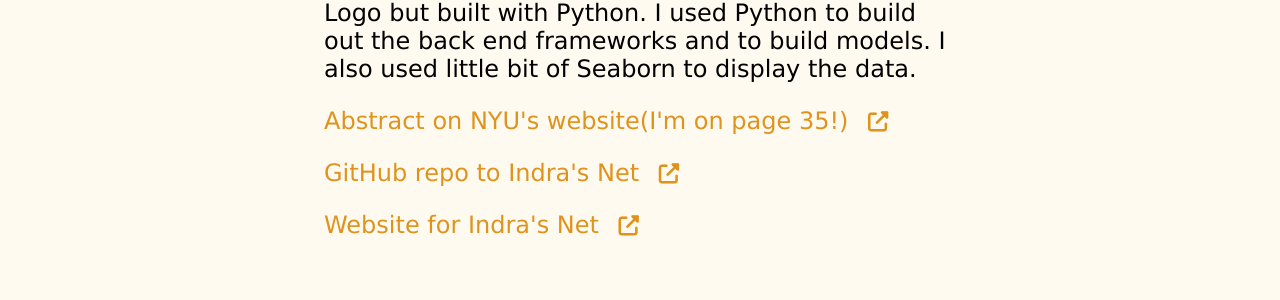
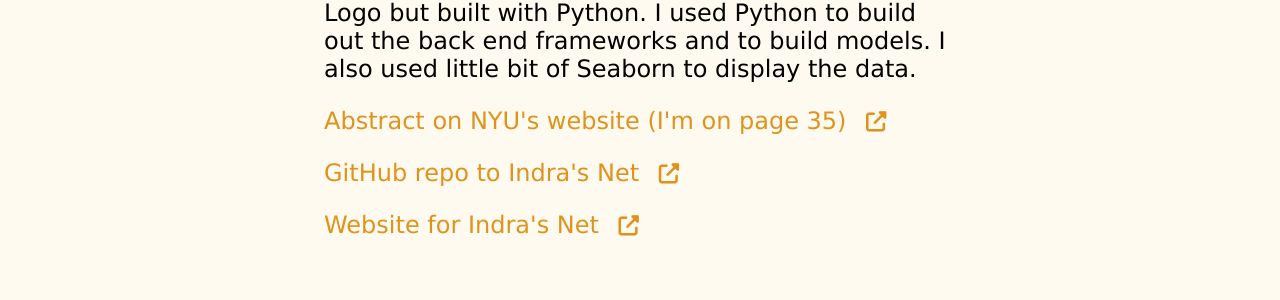
Before and after one commit to simon0h/simon0h.github.io, a Jekyll site: the page built from projects/index.html, in a window 1280 px wide. Shown: the part 467-767 px from the top of the page. Built offline with Jekyll 4.4.1, drawn with Linux system fonts in a browser that asks for light colours; nearby versions of some CDN libraries.

Commit message:
Update index.html

```diff
--- a/projects/index.html
+++ b/projects/index.html
@@ -16,7 +16,7 @@
 		<p> I was the back-end engineer for my summer research internship under professor Eugene Callahan. We worked on Indra's Net, which is a framework for agent-based modeling similar to Net Logo but built with Python. I used Python to build out the back end frameworks and to build models. I also used little bit of Seaborn to display the data.</p>
 
 		<p title="https://drive.google.com/file/d/1b5d98fc2uslCdCGSWvnKFMQ6ZwtidB9y/view"><a href="https://drive.google.com/file/d/1b5d98fc2uslCdCGSWvnKFMQ6ZwtidB9y/view" target="_blank" rel="noopener noreferrer">
-			<p class="links"> Abstract on NYU's website(I'm on page 35!) &ensp;<i class="fa fa-external-link-alt" style="font-size:85%;"></i>
+			<p class="links"> Abstract on NYU's website (I'm on page 35) &ensp;<i class="fa fa-external-link-alt" style="font-size:85%;"></i>
 		</a></p>
 
 		<p title="https://github.com/gcallah/indras_net"><a href="https://github.com/gcallah/indras_net" target="_blank" rel="noopener noreferrer">
```
